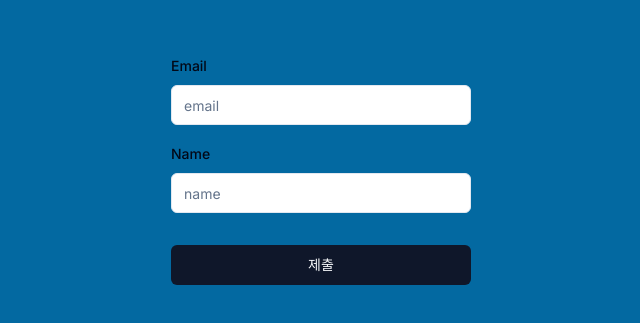
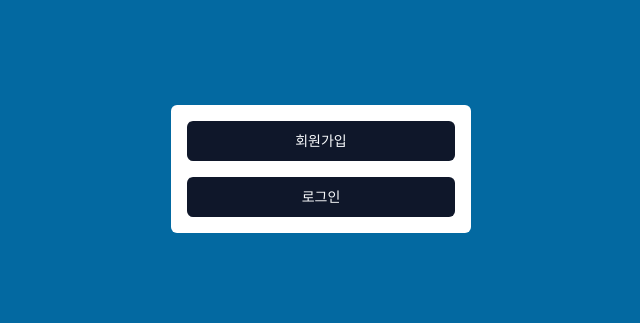
Before and after one commit to iinsue/renew-board, a Next.js app: page / in a window 1280 px wide. Shown: the part 231-554 px from the top of the page, without its empty margins (319-959 px from the left). Built offline with nearby package versions, Linux system fonts and the light colour scheme.

Commit message:
add login signup page

```diff
--- /dev/null
+++ b/app/(auth)/layout.tsx
@@ -0,0 +1,13 @@
+type Props = {
+  children: React.ReactNode;
+};
+
+const AuthLayout = ({ children }: Props) => {
+  return (
+    <>
+      <div>{children}</div>
+    </>
+  );
+};
+
+export default AuthLayout;
--- /dev/null
+++ b/app/(auth)/sign-in/page.tsx
@@ -0,0 +1,9 @@
+const SignInPage = () => {
+  return (
+    <>
+      <div>로그인 페이지</div>
+    </>
+  );
+};
+
+export default SignInPage;
--- /dev/null
+++ b/app/(auth)/sign-up/page.tsx
@@ -0,0 +1,9 @@
+const SignUpPage = () => {
+  return (
+    <>
+      <div>회원가입 페이지</div>
+    </>
+  );
+};
+
+export default SignUpPage;
--- a/app/page.tsx
+++ b/app/page.tsx
@@ -1,10 +1,16 @@
-import { TestForm } from "@/components/input-form";
+import { Button } from "@/components/ui/button";
+import Link from "next/link";
 
 export default function Home() {
   return (
     <main className="flex min-h-screen items-center justify-center bg-sky-700 px-4 py-2 sm:px-8 sm:py-3">
-      <div className="w-[300px]">
-        <TestForm />
+      <div className="w-[300px] space-y-4 rounded-md bg-white p-4">
+        <Button className="w-full" asChild>
+          <Link href="/sign-up">회원가입</Link>
+        </Button>
+        <Button className="w-full" asChild>
+          <Link href="/sign-in">로그인</Link>
+        </Button>
       </div>
     </main>
   );
```
